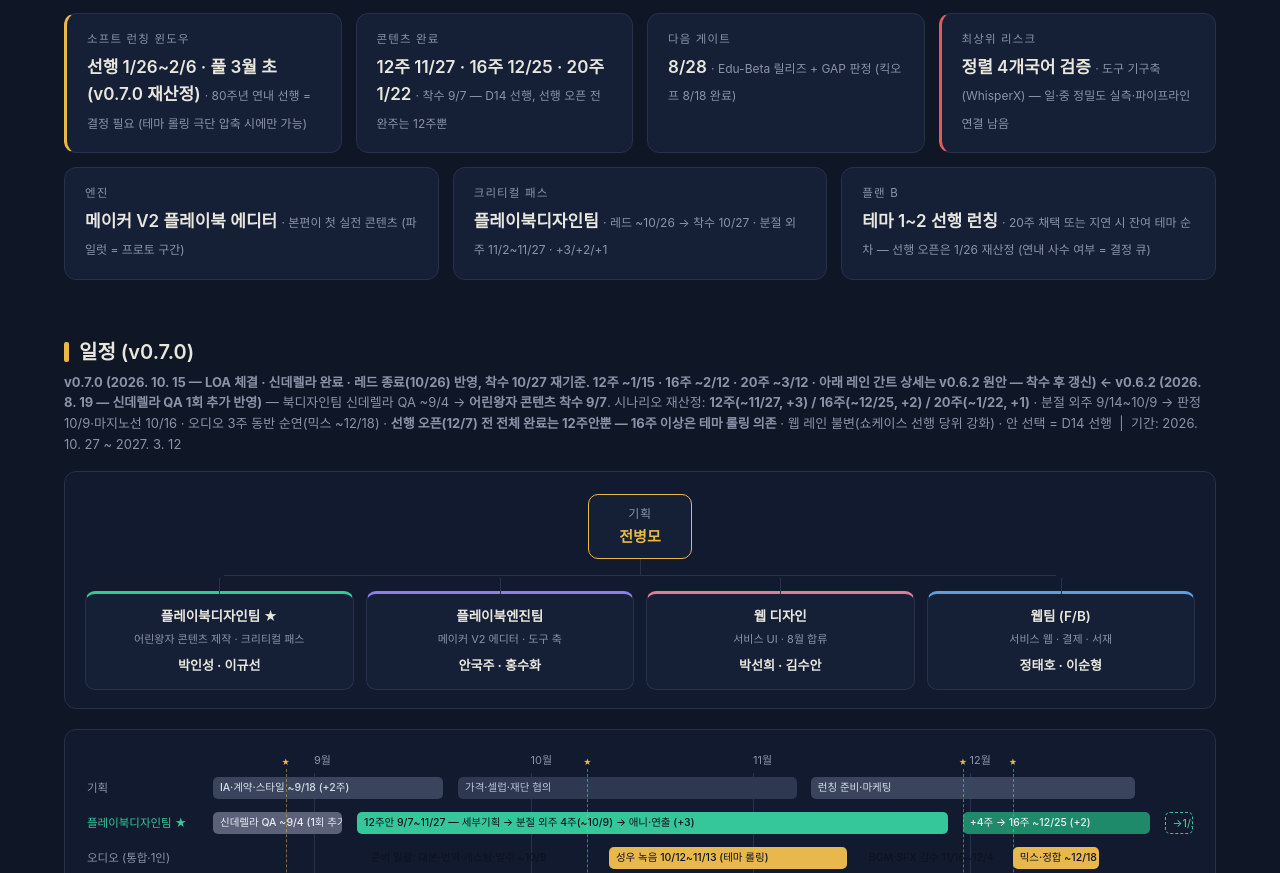
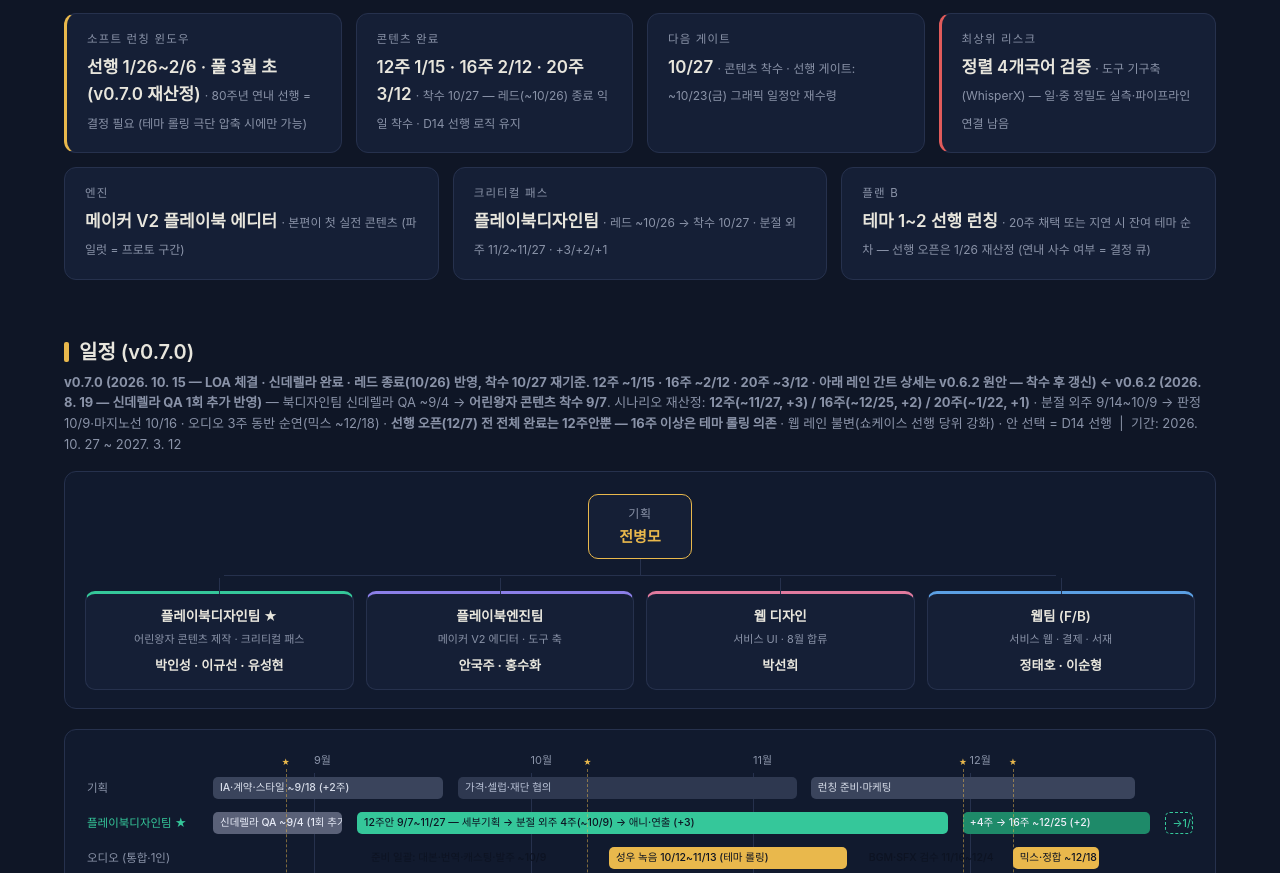
Before and after one commit to ByungmoChun/Little_Prince_hub, a plain HTML site: page index.html in a window 1280 px wide. Shown: the part 416-1289 px from the top of the page. Drawn offline with Linux system fonts and the light colour scheme.

Commit message:
worker change
worker change

```diff
--- a/index.html
+++ b/index.html
@@ -130,8 +130,8 @@ tr:hover td{background:rgba(255,255,255,.015)}
 <p class="h2sub">한 화면 요약 — 상세는 각 섹션으로</p>
 <div class="cards">
   <div class="kcard goldb"><div class="k">소프트 런칭 윈도우</div><div class="v">선행 1/26~2/6 · 풀 3월 초 (v0.7.0 재산정) <small>· 80주년 연내 선행 = 결정 필요 (테마 롤링 극단 압축 시에만 가능)</small></div></div>
-  <div class="kcard"><div class="k">콘텐츠 완료</div><div class="v">12주 11/27 · 16주 12/25 · 20주 1/22 <small>· 착수 9/7 — D14 선행, 선행 오픈 전 완주는 12주뿐</small></div></div>
-  <div class="kcard"><div class="k">다음 게이트</div><div class="v">8/28 <small>· Edu-Beta 릴리즈 + GAP 판정 (킥오프 8/18 완료)</small></div></div>
+  <div class="kcard"><div class="k">콘텐츠 완료</div><div class="v">12주 1/15 · 16주 2/12 · 20주 3/12 <small>· 착수 10/27 — 레드(~10/26) 종료 익일 착수 · D14 선행 로직 유지</small></div></div>
+  <div class="kcard"><div class="k">다음 게이트</div><div class="v">10/27 <small>· 콘텐츠 착수 · 선행 게이트: ~10/23(금) 그래픽 일정안 재수령</small></div></div>
   <div class="kcard warn"><div class="k">최상위 리스크</div><div class="v">정렬 4개국어 검증 <small>· 도구 기구축(WhisperX) — 일·중 정밀도 실측·파이프라인 연결 남음</small></div></div>
 </div>
 <div class="cards" style="margin-top:14px">
@@ -149,9 +149,9 @@ tr:hover td{background:rgba(255,255,255,.015)}
   <div class="org-top">기획<b>전병모</b></div>
   <div class="org-stem"></div>
   <div class="org-row">
-    <div class="org-box crit">플레이북디자인팀 ★<small>어린왕자 콘텐츠 제작 · 크리티컬 패스</small><b>박인성 · 이규선</b></div>
+    <div class="org-box crit">플레이북디자인팀 ★<small>어린왕자 콘텐츠 제작 · 크리티컬 패스</small><b>박인성 · 이규선 · 유성현</b></div>
     <div class="org-box eng">플레이북엔진팀<small>메이커 V2 에디터 · 도구 축</small><b>안국주 · 홍수화</b></div>
-    <div class="org-box des">웹 디자인<small>서비스 UI · 8월 합류</small><b>박선희 · 김수안</b></div>
+    <div class="org-box des">웹 디자인<small>서비스 UI · 8월 합류</small><b>박선희</b></div>
     <div class="org-box web">웹팀 (F/B)<small>서비스 웹 · 결제 · 서재</small><b>정태호 · 이순형</b></div>
   </div>
 </div>
```
